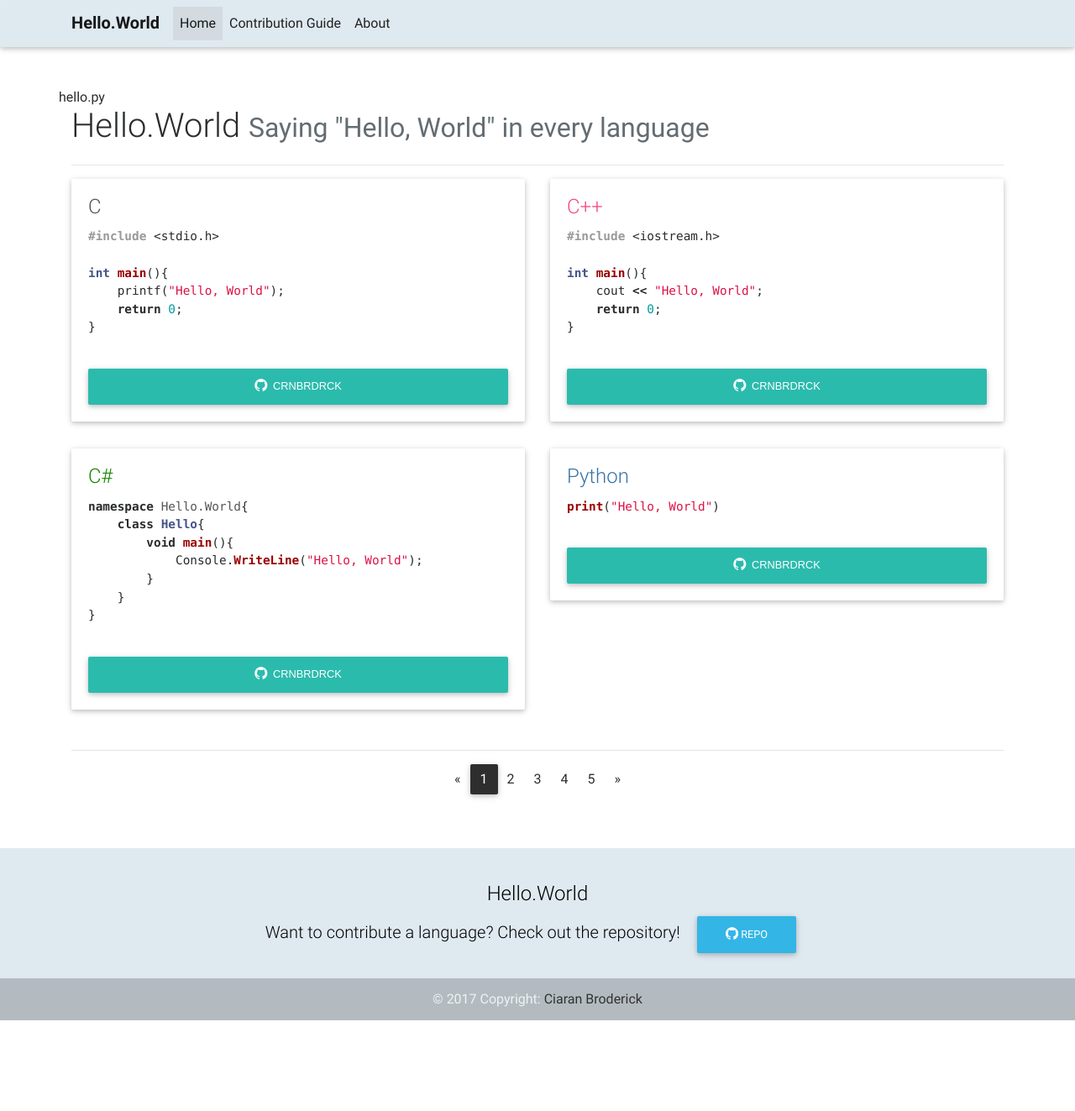
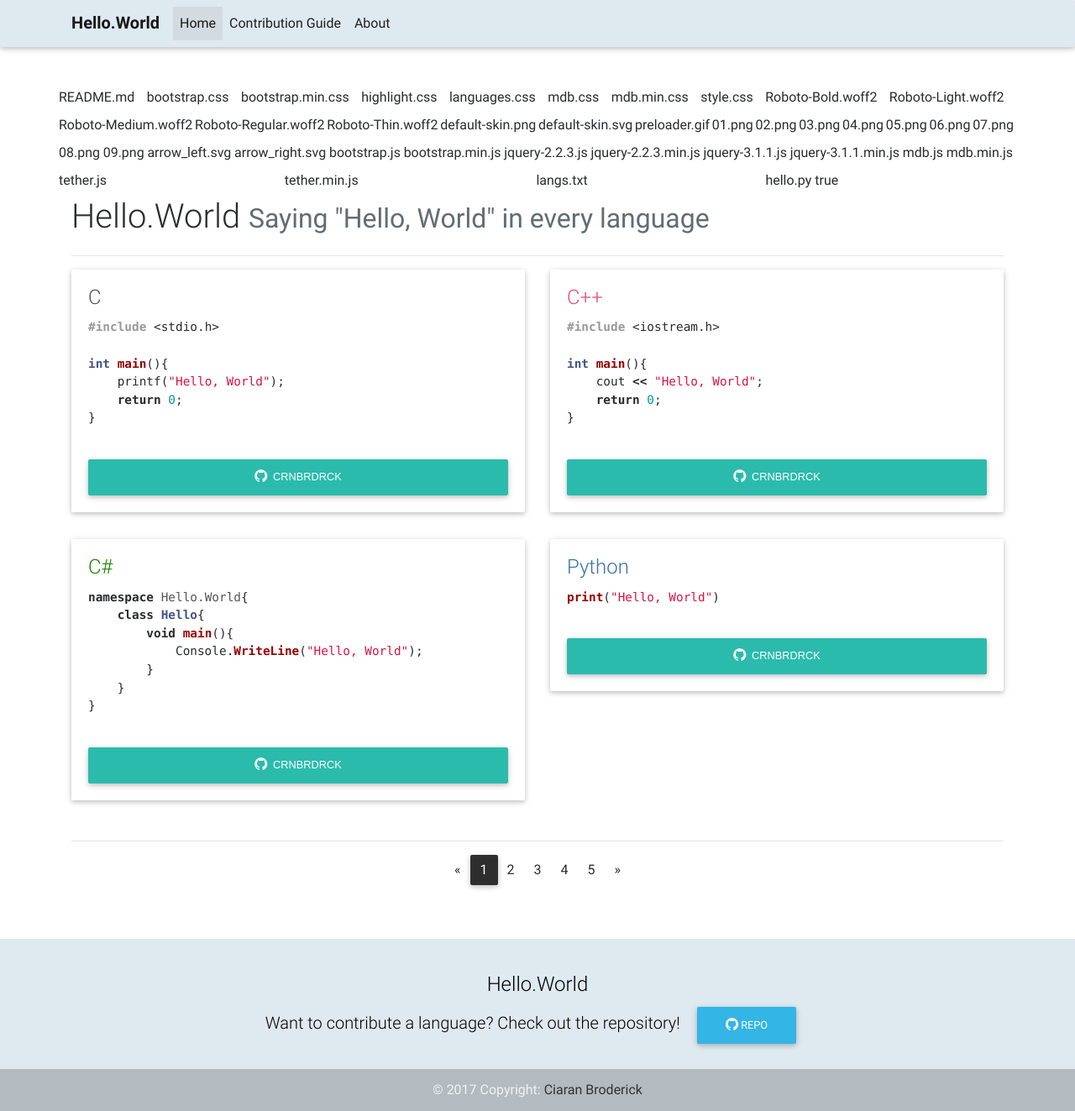
Before and after one commit to freyamade/hello.world, a Jekyll site: the page built from index.md, in a window 1280 px wide. Shown: the whole page at 84% size. Built offline with Jekyll 4.4.1, drawn with Linux system fonts in a browser that asks for light colours; nearby versions of some CDN libraries; before the commit the page ends 1215 px from its top, so only the background shows below that.

Commit message:
Update index.html

```diff
--- a/_layouts/index.html
+++ b/_layouts/index.html
@@ -84,8 +84,8 @@
 
             <div class="row">
                 {% assign code_files = site.static_files | where: "code", true %}
-                {% for program in code_files %}
-                    {{ program.name }}
+                {% for program in site.static_files %}
+                    {{ program.name }} {{ program.code }}<hr />
                 {% endfor %}
             </div>
 
```
